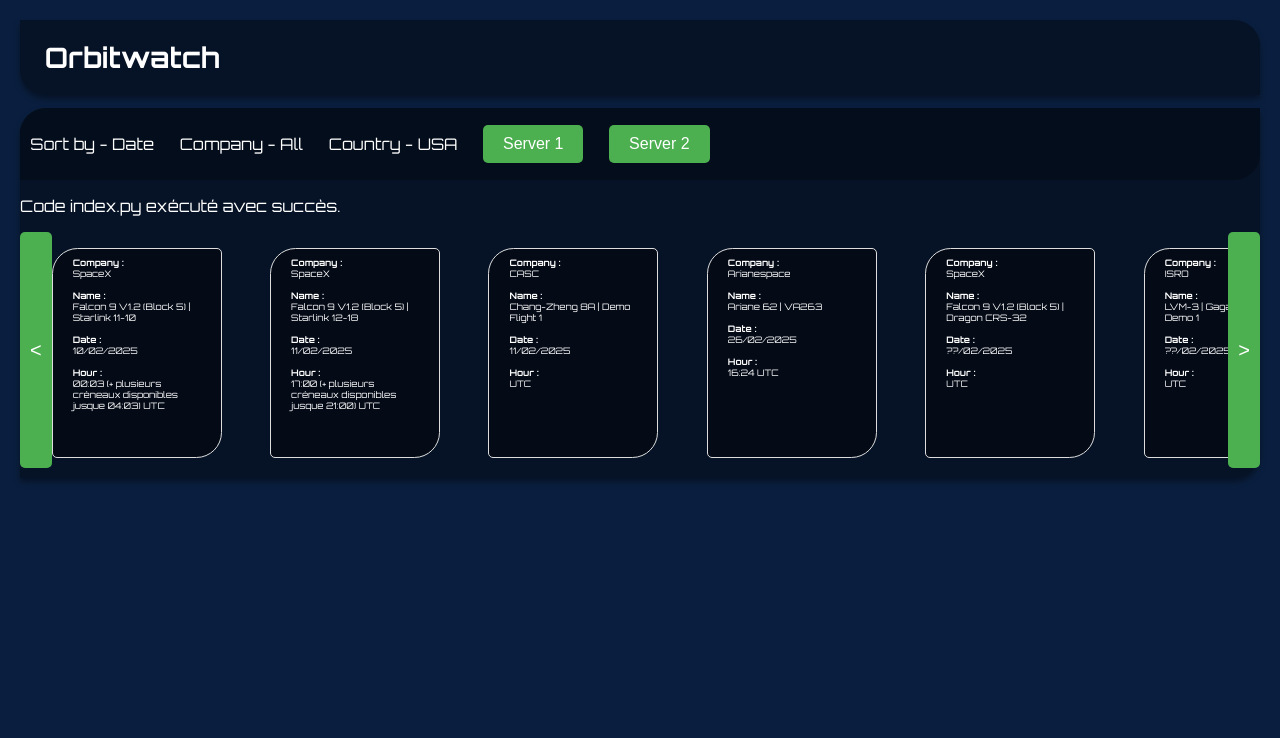
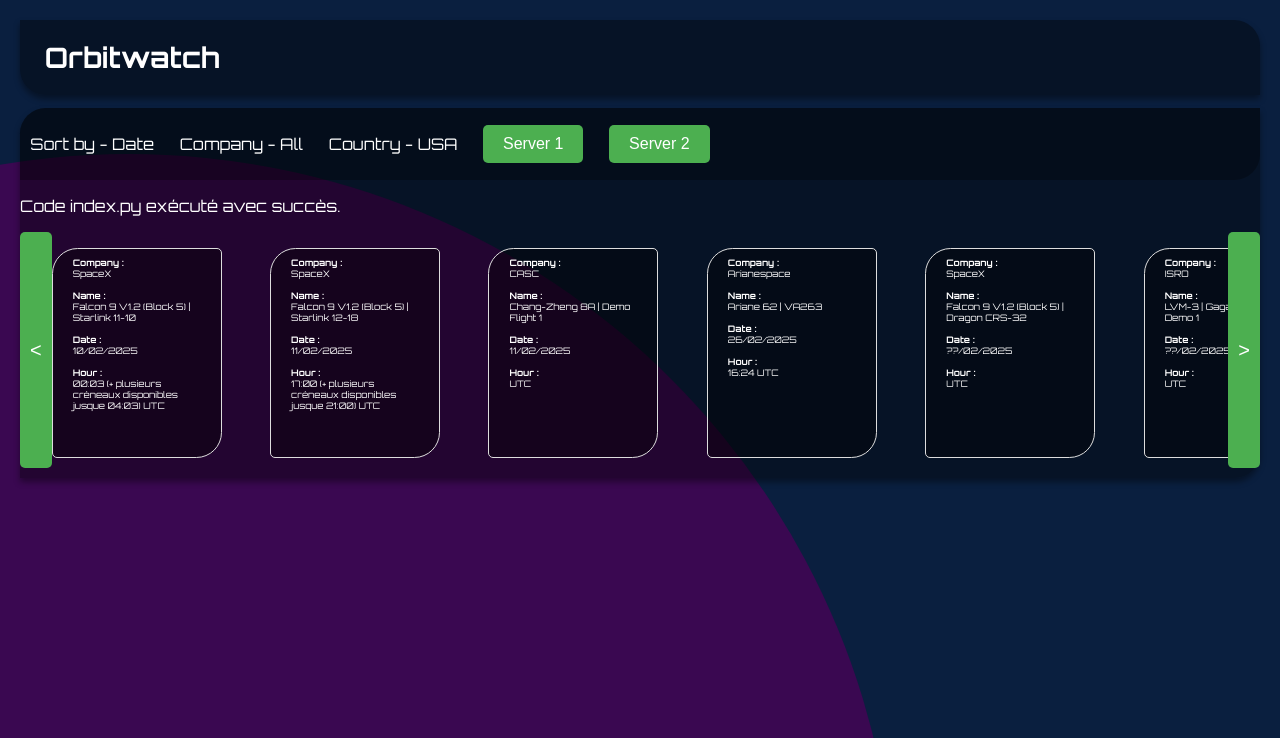
Before and after one commit to Julien-VIGNAU-ESPINE/OrbitWatch, a Flask app: page / in a window 1280 px wide. Shown: the top 738 px of the page. Before the commit the page ends 482 px from the top, so only its background shows below. Run offline with Flask 3, Linux system fonts and the light colour scheme.

Commit message:
:feat: add background cerlce

```diff
--- a/templates/index.html
+++ b/templates/index.html
@@ -13,6 +13,18 @@
             padding: 20px;
             background-color: #0A1F3F;
             color: #FFF;
+        }
+
+        body::before {
+            content: "";
+            position: absolute;
+            width: 120vw;
+            height: 120vw;
+            background-color: #3A0851;
+            border-radius: 50%;
+            top: 12vw;
+            left: -50vw;
+            z-index: -1;
         }
 
         #header {
```
